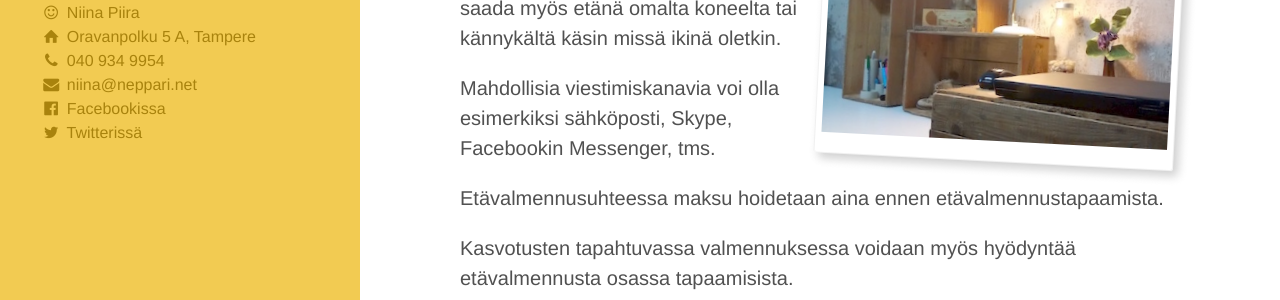
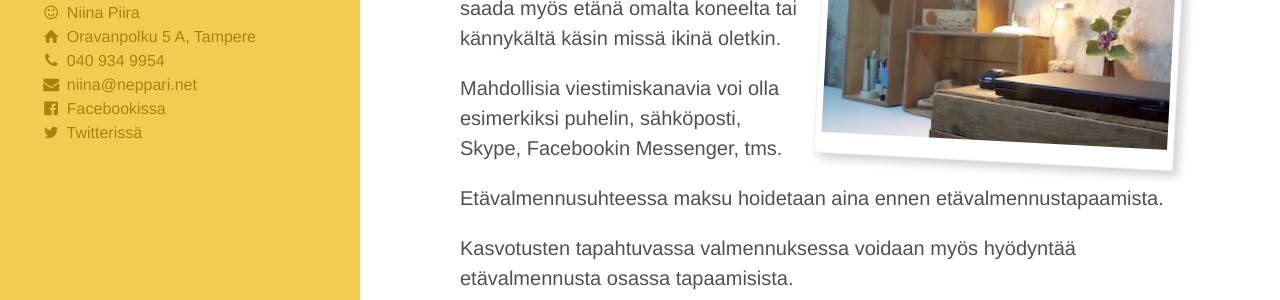
Before and after one commit to niinapiira/neppari.net, a Jekyll site: the page built from etavalmennus.md, in a window 1280 px wide. Shown: the part 161-461 px from the top of the page. Built offline with Jekyll 4.4.1, drawn with Linux system fonts in a browser that asks for light colours; some of the changed lines change nothing that is shown.

Commit message:
Updated etavalmennus.md

```diff
--- a/etavalmennus.md
+++ b/etavalmennus.md
@@ -1,10 +1,8 @@
 ---
-"page-title": Etävalmennus
-"link-title": ""
-"page-type": normal
-"navigation-order": 4
-"show-in-navigation": true
-polaroid: ""
+page-title: Etävalmennus
+page-type: normal
+navigation-order: 4
+show-in-navigation: true
 permalink: /etavalmennus/
 published: true
 ---
@@ -14,7 +12,7 @@
 
 Nepparin valmennusta on mahdollista saada myös etänä omalta koneelta tai kännykältä käsin missä ikinä oletkin.
 
-Mahdollisia viestimiskanavia voi olla esimerkiksi sähköposti, Skype, Facebookin Messenger, tms.
+Mahdollisia viestimiskanavia voi olla esimerkiksi puhelin, sähköposti, Skype, Facebookin Messenger, tms.
 
 Etävalmennusuhteessa maksu hoidetaan aina ennen etävalmennustapaamista.
 
```
